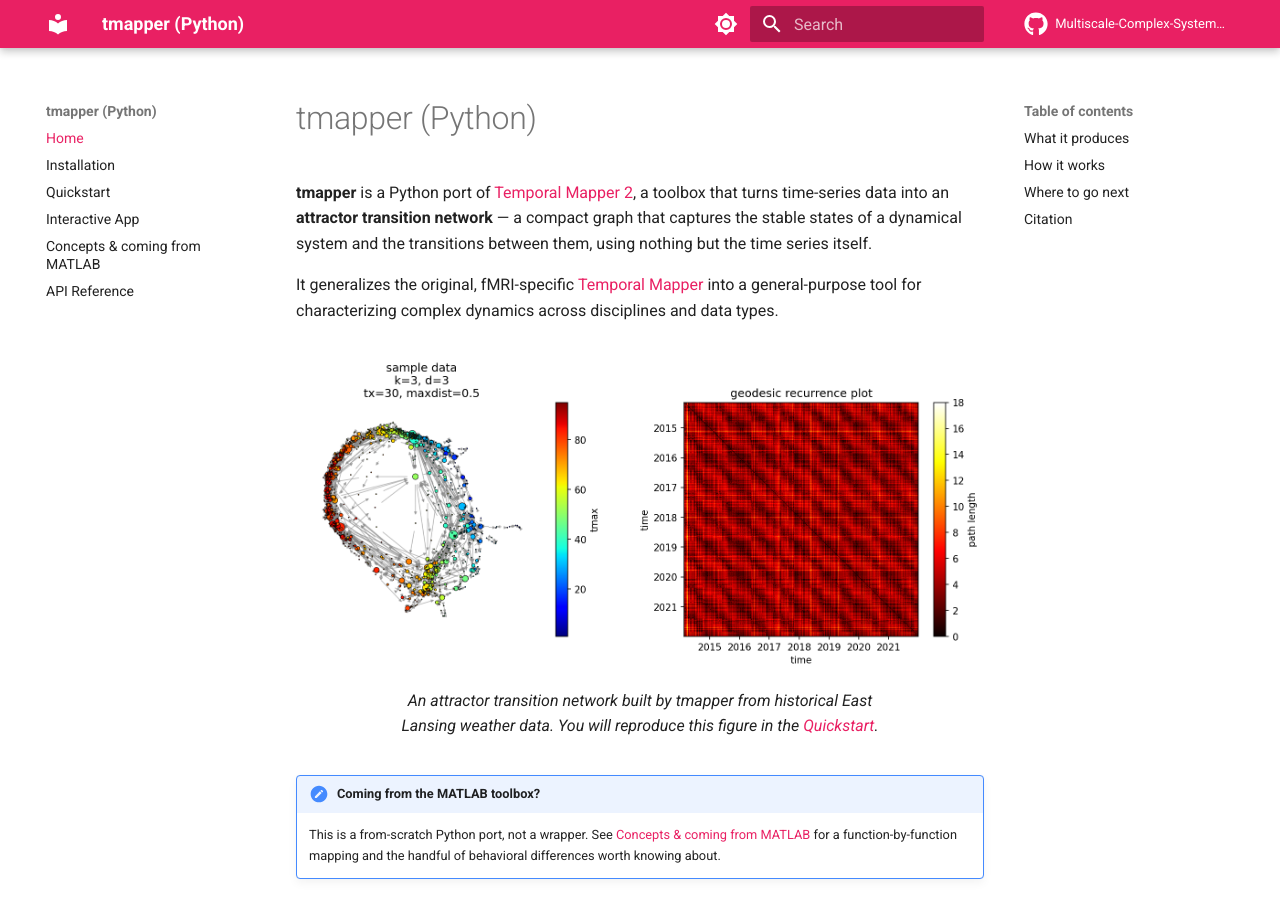
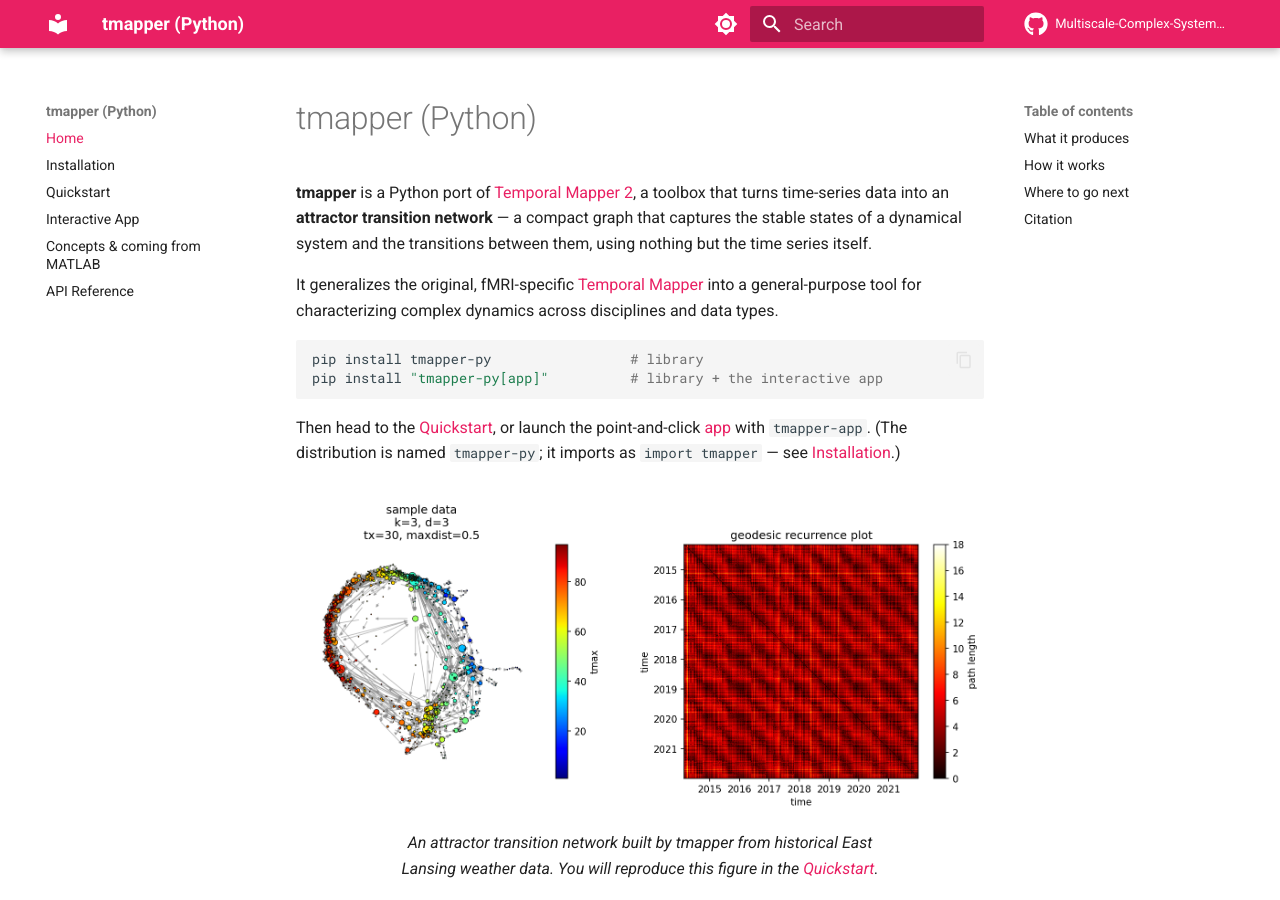
Before and after one commit to Multiscale-Complex-Systems-Lab/tmapper-py, an MkDocs documentation site: the page built from docs/index.md, in a window 1280 px wide and 900 px high. Built offline with MkDocs 1.6.1 and Material for MkDocs 9.7.7, drawn with Linux system fonts in a browser that asks for light colours; comment, search, counter and statistics services are not loaded.

Commit message:
Surface the pip install on the docs home page, add PyPI badges
Now that the package is actually published, the two places a newcomer
lands first didn't say how to install it. The docs home page had no
install command anywhere -- it went straight from "what it produces" to
the pipeline explanation, leaving the Installation page as the only
route. Added the command up top with pointers onward to the Quickstart
and the app.

README gains PyPI version / Python versions / tests / license badges.
Verified these render real values rather than trusting the URLs:
v0.1.0, "3.10 | 3.11 | 3.12", BSD-3-Clause.

Both mention that the distribution is `tmapper-py` while the import
stays `tmapper`, since that mismatch is the one genuinely confusing
thing about installing this package.

````diff
--- a/docs/index.md
+++ b/docs/index.md
@@ -9,6 +9,15 @@ It generalizes the original, fMRI-specific
 [Temporal Mapper](https://github.com/Multiscale-Complex-Systems-Lab/tmapper/)
 into a general-purpose tool for characterizing complex dynamics across
 disciplines and data types.
+
+```bash
+pip install tmapper-py                 # library
+pip install "tmapper-py[app]"          # library + the interactive app
+```
+
+Then head to the [Quickstart](quickstart.md), or launch the point-and-click
+[app](app.md) with `tmapper-app`. (The distribution is named `tmapper-py`;
+it imports as `import tmapper` — see [Installation](installation.md).)
 
 ![An attractor transition network built from East Lansing weather data.](assets/EL_temp_graph.png)
 /// caption
````
Also changed, not shown: README.md (+5 -0 lines).
